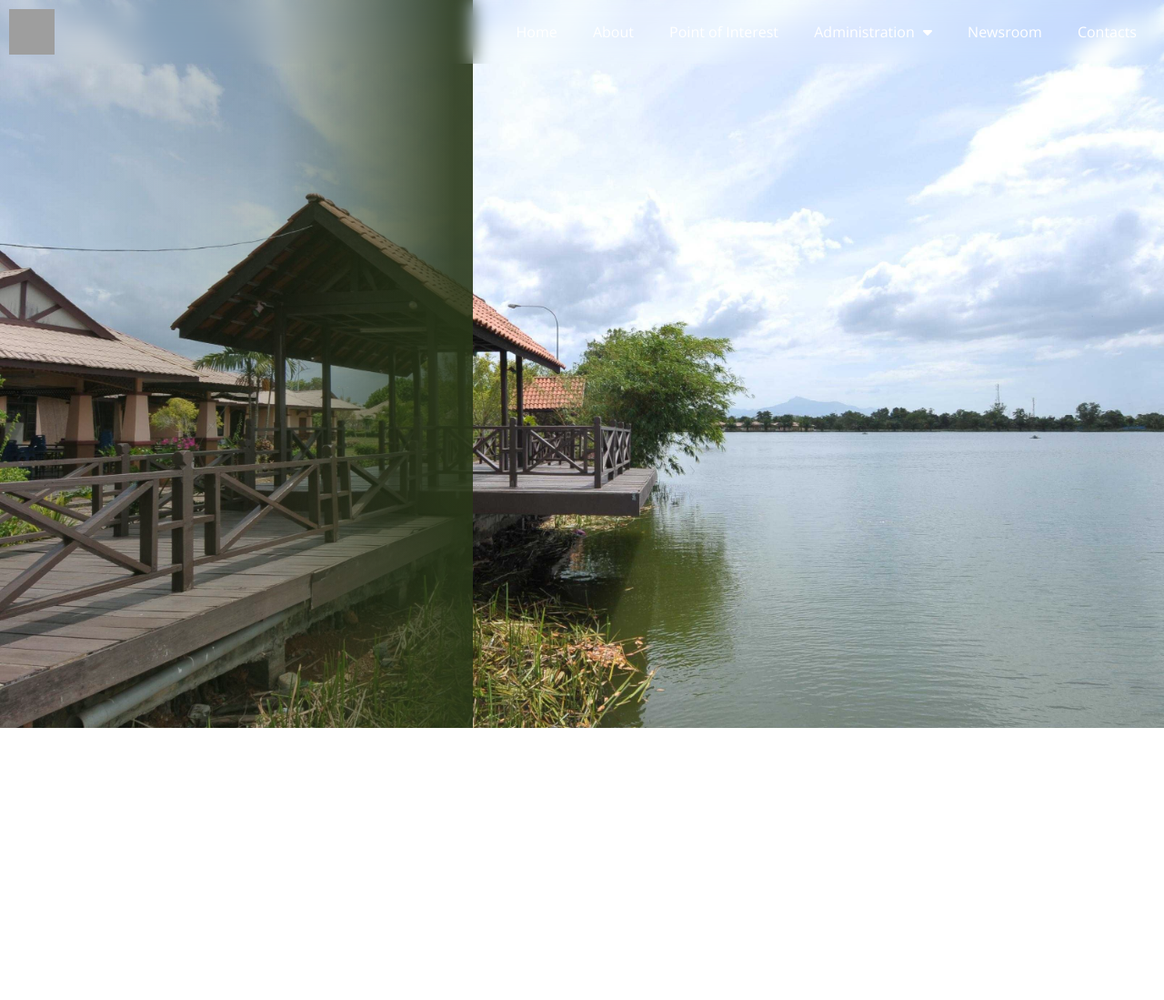
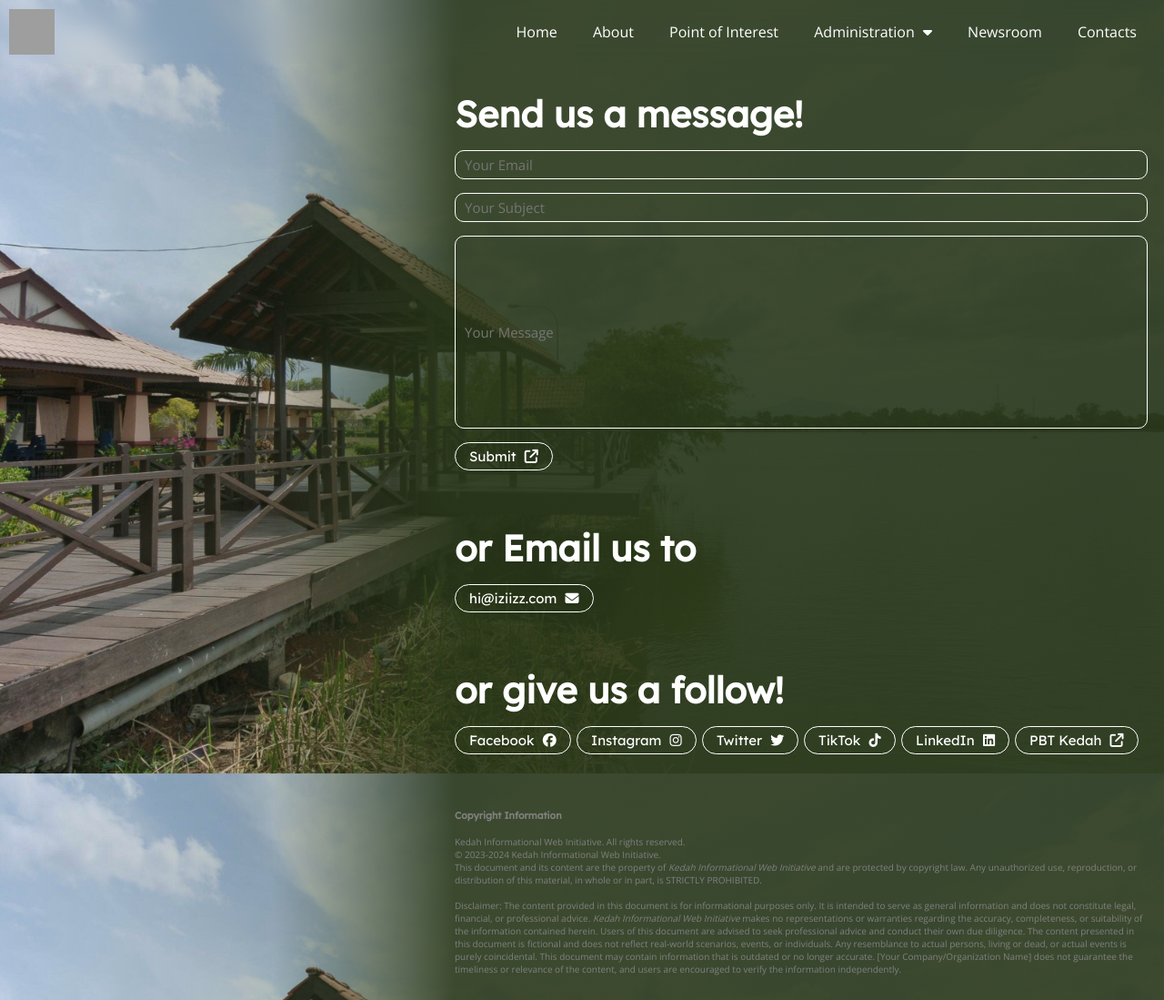
Before and after one commit to HaiziIzzudin/localcommunity, a website built with Vite: page contacts.html in a window 1280 px wide. Shown: the whole page at 91% size. Before the commit the page ends 800 px from the top, so only its background shows below. Built offline with nearby package versions, Linux system fonts and the light colour scheme; grey boxes are pictures that could not be loaded; a web font is replaced by a local one.

Commit message:
Maybe final: Added content for contacts & about & attractions

```diff
--- a/contacts.html
+++ b/contacts.html
@@ -13,10 +13,50 @@
 
     <custom-header></custom-header>
 
-    <div class="gradient-cover"></div>
+    <article class="gradient-cover">
 
-    <main class="about-content">
-    </main>
+            <h3>Send us a message!</h3>
+
+            <form action="">
+                <input class="input-1" type="Email" placeholder="Your Email">
+                <input class="input-2" type="Subject" placeholder="Your Subject">
+                <input class="input-3" type="Message" placeholder="Your Message">
+                <button class="input-4" onclick="">
+                    Submit
+                    <i class="fa-solid fa-arrow-up-right-from-square"></i>
+                </button>
+            </form>
+
+            <h3><br>or Email us to</h3>
+            <button class="input-5" onclick="window.open('mailto:hi@iziizz.com', '_blank')">
+                hi@iziizz.com
+                <i class="fa-solid fa-envelope"></i>
+            </button>
+
+            <h3><br>or give us a follow!</h3>
+            <button class="input-6" onclick="window.open('https://facebook.com', '_blank')">Facebook
+                <i class="fa-brands fa-facebook"></i></button>
+            <button class="input-7" onclick="window.open('https://instagram.com', '_blank')">Instagram
+                <i class="fa-brands fa-instagram"></i></button>
+            <button class="input-8" onclick="window.open('https://twitter.com', '_blank')">Twitter
+                <i class="fa-brands fa-twitter"></i></button>
+            <button class="input-9" onclick="window.open('https://tiktok.com', '_blank')">TikTok
+                <i class="fa-brands fa-tiktok"></i></button>
+            <button class="input-10" onclick="window.open('https://linkedin.com', '_blank')">LinkedIn
+                <i class="fa-brands fa-linkedin"></i></button>
+            <button class="input-11" onclick="window.open('https://pbt.kedah.gov.my/index.php/majlis-daerah-pendang/', '_blank')">PBT Kedah
+                <i class="fa-solid fa-arrow-up-right-from-square"></i></button>
+
+
+            <h6 style="color: gray; margin-top: 50px;">Copyright Information</h6>
+            <p style="color: gray; margin-top: 0px; font-size: 10px;">
+                Kedah Informational Web Initiative. All rights reserved.<br>
+                © 2023-2024 Kedah Informational Web Initiative.<br>
+                This document and its content are the property of <i>Kedah Informational Web Initiative</i> and are protected by copyright law. Any unauthorized use, reproduction, or distribution of this material, in whole or in part, is STRICTLY PROHIBITED.<br><br>
+                Disclaimer: The content provided in this document is for informational purposes only. It is intended to serve as general information and does not constitute legal, financial, or professional advice. <i>Kedah Informational Web Initiative</i> makes no representations or warranties regarding the accuracy, completeness, or suitability of the information contained herein. Users of this document are advised to seek professional advice and conduct their own due diligence. The content presented in this document is fictional and does not reflect real-world scenarios, events, or individuals. Any resemblance to actual persons, living or dead, or actual events is purely coincidental. This document may contain information that is outdated or no longer accurate. [Your Company/Organization Name] does not guarantee the timeliness or relevance of the content, and users are encouraged to verify the information independently.</p>
+
+
+    </article>
 
 </body>
 </html>
--- a/src/main.ts
+++ b/src/main.ts
@@ -157,8 +157,10 @@ class imageAlbum extends HTMLElement {
             ['https://raw.githubusercontent.com/HaiziIzzudin/localcommunity/main/src/telaga.jpg', 'Telaga Gajah', 'Thousand of history of Telaga Gajah in Pendang, Kedah', 'https://maps.app.goo.gl/yodNbX4M4akFDPt8A'],
             ['https://i.ytimg.com/vi/9zB01qk3M-w/maxresdefault.jpg', 'Taman Tasik Pendang', 'Enjoy a refreshing outside in Taman Tasik Pendang','https://maps.app.goo.gl/798c8kJrgxfSESQy5'],
             ['https://github.com/HaiziIzzudin/localcommunity/blob/main/src/campsite.png?raw=true','A-Rang Escape & Campsite','Have a challenging life at campsite, located in Kampung Bakar Arang, Pendang.','https://maps.app.goo.gl/oaGgdtvNCDxJCko86'],
-            ['https://raw.githubusercontent.com/HaiziIzzudin/localcommunity/main/src/lake.jpg',   'Kedai 2', 'Description kedai 2'],
-            ['https://raw.githubusercontent.com/HaiziIzzudin/localcommunity/main/src/telaga.jpg', 'Kedai 3', 'Description kedai 3'],
+            ['https://scontent.fkul8-2.fna.fbcdn.net/v/t39.30808-6/370293313_134975109678506_8256356352306496179_n.jpg?stp=cp6_dst-jpg&_nc_cat=106&ccb=1-7&_nc_sid=efb6e6&_nc_ohc=hqW0NwAX2wwAX_HQN2y&_nc_ht=scontent.fkul8-2.fna&oh=00_AfBKvEeZuIrp7h6zEEFYYSTc2g3w797wVurswdCd06F3Wg&oe=65BCABA1','Jasnyta Cabin','Accommodation with a peaceful atmosphere, swimming pool and enjoy the view of the sunset','https://maps.app.goo.gl/UeLm6cJyUqScu7xq9'],
+            ['https://scontent.fkul8-3.fna.fbcdn.net/v/t39.30808-6/356649436_702581995006887_7101758810158512053_n.jpg?_nc_cat=105&ccb=1-7&_nc_sid=783fdb&_nc_ohc=twgyLLU_RFIAX-RLjv7&_nc_ht=scontent.fkul8-3.fna&oh=00_AfDYzeov70E8JFKA-TbDAEWZjsLXqBnbskyeU4PgawVelg&oe=65BB5F7C', 'Kampung Adat Melayu Seri Banian','Village taste in the past','https://maps.app.goo.gl/RA98Tp6sfPvKTYgh7'],
+            ['https://scontent.fkul8-4.fna.fbcdn.net/v/t39.30808-6/271602516_930848297560420_4299152462043121489_n.jpg?_nc_cat=100&ccb=1-7&_nc_sid=dd5e9f&_nc_ohc=N1HnwlQXmVsAX-2tOy3&_nc_ht=scontent.fkul8-4.fna&oh=00_AfBH-wG4p8h-jSEWqCou5DTygODHKwEth393OHta8vUWug&oe=65BB4AD6', 'Man Bai Ikan Bakar','There is a variety of grilled fish, grilled meat and village-style dishes.','https://maps.app.goo.gl/nKrsUcqhZ21p7DUJ9'],
+            ['https://pendanglakeresort.com.my/wp-content/uploads/2022/03/photo_2022-03-23_12-44-50-768x576.jpg', 'Pendang Lake Resort', 'A Countryside Resort Surrounded by Peaceful Lake with Panoramic View','https://maps.app.goo.gl/EUEbfgCztQpS88Nm8'],
         ];
 
         let starsHTML = '';
--- a/src/style.scss
+++ b/src/style.scss
@@ -117,6 +117,10 @@ $breakpoint-tablet: 850px;
 
 
 
+
+
+
+
 // MASTER PRESETS
 * {
   margin: 0; padding: 0;
@@ -134,7 +138,7 @@ a {
   justify-content: space-between;
   align-items: center;
 }
-.fa-solid {
+.fa-solid, .fa-brands {
   margin-left: 5px;
 }
 #mainContent {
@@ -149,6 +153,7 @@ a {
 
   margin-right: 30px;
 }
+
 
 
 
@@ -217,21 +222,23 @@ button {
 
   padding: 5px 15px;
 
-  transition-duration: 0.1s;
-
   cursor: pointer;
   opacity: 0;
 
   border: 1px solid white;
   background-color: #00000000;
+
+  &:hover {
+    transition-duration: 0.1s;
+    box-shadow: 0 0 10px 0 whitesmoke;
+    transform: scale(100%, 100%);
+  }
+  &:active {
+    transform: scale(98%, 98%);
+  }
 }
 
-button:hover {
-  box-shadow: 0 0 10px 0 whitesmoke;
-}
-button:active {
-  transform: scale(98%, 98%);
-}
+
 ul, ol {
   li {
     color: var(--text-color);
@@ -401,8 +408,8 @@ nav {
 
 .gradient-cover {
   position: absolute;
-  width: auto;
 
+  min-width: calc(100% - 20px - 500px);
   min-height: calc(100% - 120px);
   z-index: 1;
 
@@ -410,10 +417,11 @@ nav {
 
   background: var(--gradient-cover);
 
-  * { opacity: 0; }
   h3, h4 {
     animation: var(--anim-preset-upIn) .0s;
     color: white;
+
+    opacity: 0;
   }
   p {
     animation: var(--anim-preset-upIn) .5s;
@@ -733,6 +741,69 @@ section {
 
 
 
+
+// CONTACTS STYLING
+
+@for $i from 1 through 11 {
+  .gradient-cover .input-#{$i} {
+    opacity: 0;
+    animation: var(--anim-preset-blurIn) #{$i * 0.15}s;
+  }
+}
+form {
+  input {
+    display: block;
+    margin: 15px 0;
+    padding: 5px 10px;
+    border-radius: var(--rounded-corners-n-blur);
+
+    font-size: 15px;
+    font-family: var(--font-paragraph);
+
+    width: calc(100% - 20px);
+
+    color: white;
+    background-color: var(--accent-transparent);
+    border: 1px solid white;
+  }
+  .input-3 {
+    height: 200px;
+  }
+}
+.gradient-cover button {
+  color: white;
+  font-size: 15px;
+
+  margin: 0 2px 10px 0;
+}
+
+
+
+
+
+
+
+
+
+
+
+
+
+
+
+
+
+
+
+
+
+
+
+
+
+
+
+
 // MEDIA QUERIES
 
 
```
Also changed, not shown: about.html (+8 -6 lines).
